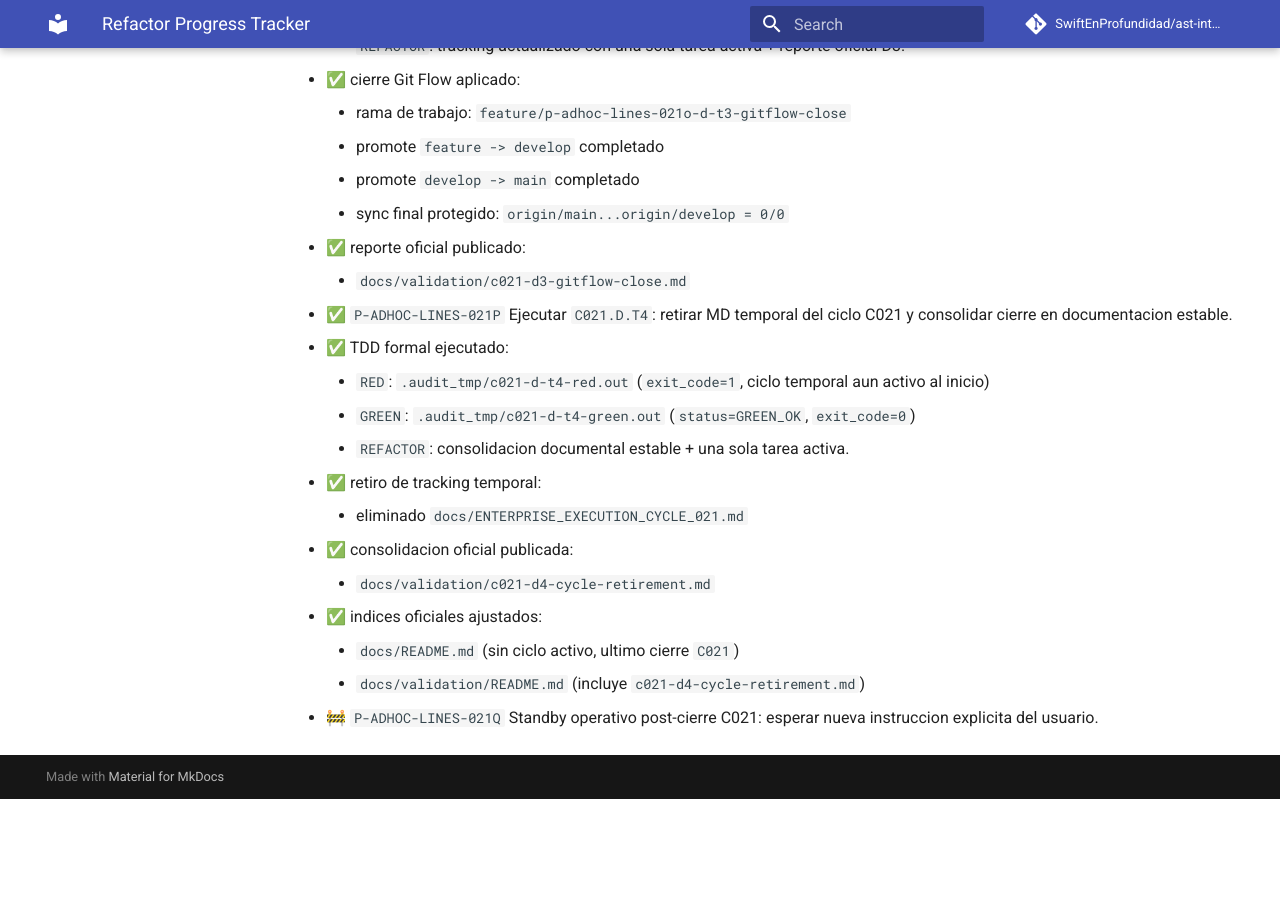
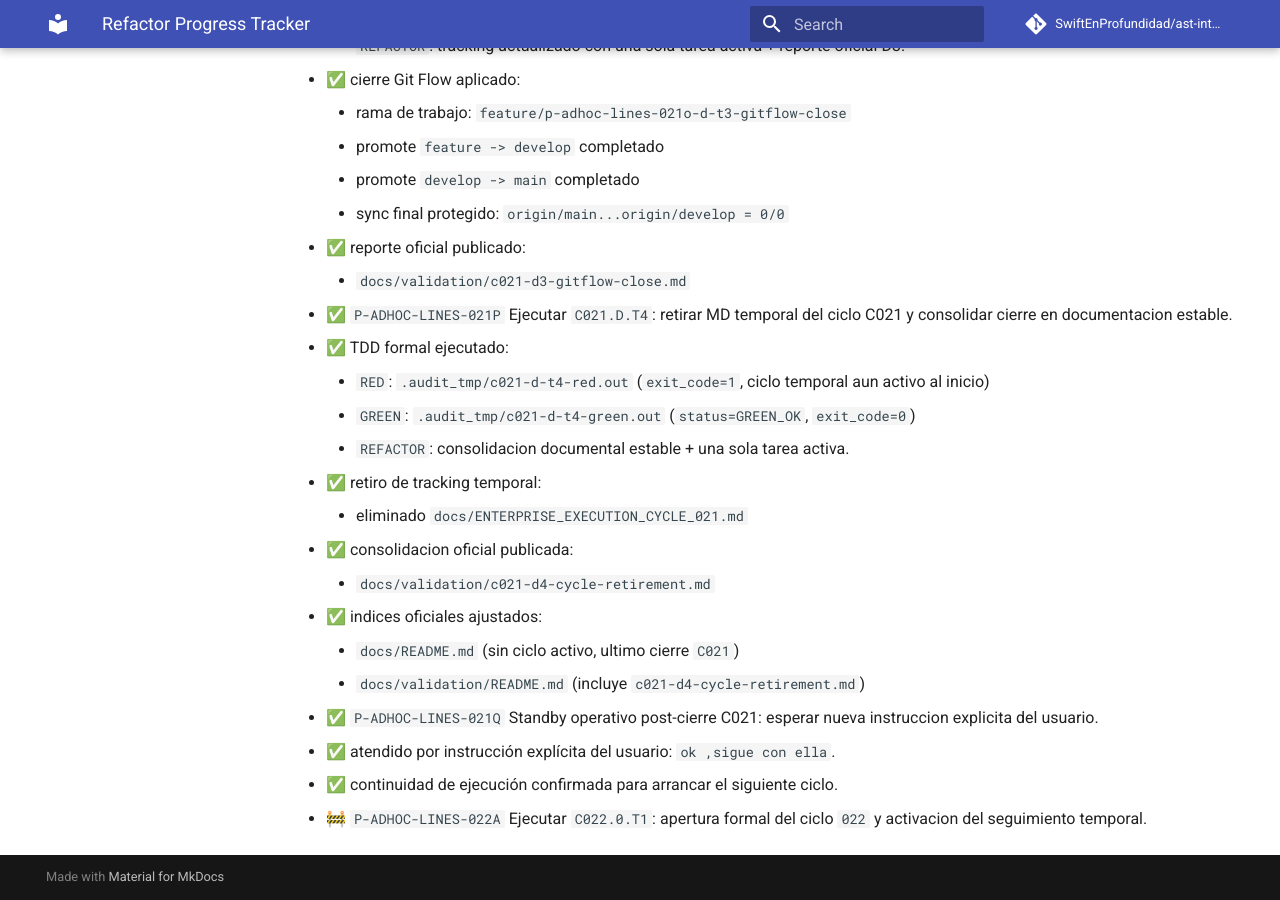
Before and after one commit to SwiftEnProfundidad/ast-intelligence-hooks, an MkDocs documentation site: the page built from docs/REFRACTOR_PROGRESS.md, in a window 1280 px wide and 900 px high, scrolled down 27572 px. Built offline with MkDocs 1.6.1 and Material for MkDocs 9.7.7, drawn with Linux system fonts in a browser that asks for light colours; comment, search, counter and statistics services are not loaded; before the commit the page ends 28371 px from its top, so only the background shows below that.

Commit message:
docs(progress): close 021q standby and activate 022a

```diff
--- a/docs/REFRACTOR_PROGRESS.md
+++ b/docs/REFRACTOR_PROGRESS.md
@@ -816,4 +816,7 @@ Plan base visible para seguimiento previo y durante la implementacion.
   - ✅ indices oficiales ajustados:
     - `docs/README.md` (sin ciclo activo, ultimo cierre `C021`)
     - `docs/validation/README.md` (incluye `c021-d4-cycle-retirement.md`)
-- 🚧 `P-ADHOC-LINES-021Q` Standby operativo post-cierre C021: esperar nueva instruccion explicita del usuario.
+- ✅ `P-ADHOC-LINES-021Q` Standby operativo post-cierre C021: esperar nueva instruccion explicita del usuario.
+  - ✅ atendido por instrucción explícita del usuario: `ok ,sigue con ella`.
+  - ✅ continuidad de ejecución confirmada para arrancar el siguiente ciclo.
+- 🚧 `P-ADHOC-LINES-022A` Ejecutar `C022.0.T1`: apertura formal del ciclo `022` y activacion del seguimiento temporal.
```
